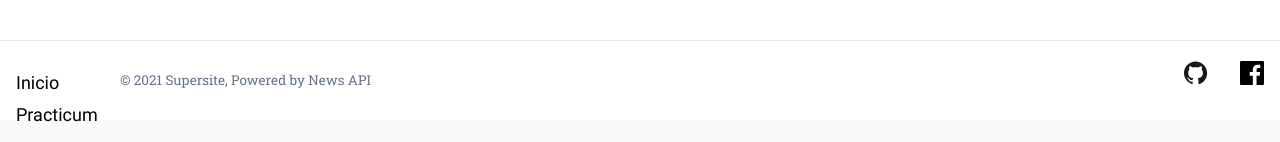
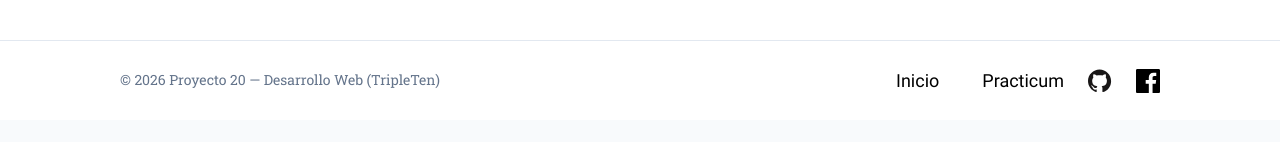
Before and after one commit to juanleon8/project-name-frontend, a React app: page / in a window 1280 px wide. Shown: the part 1161-1303 px from the top of the page. After the commit the page ends 1281 px from the top, so only its background shows below. Built offline with nearby package versions, Linux system fonts and the light colour scheme; the HTML template or start-up script is replaced by a standard one.

Commit message:
Restaurar footer a diseño original

```diff
--- a/src/components/Footer.jsx
+++ b/src/components/Footer.jsx
@@ -5,7 +5,7 @@ export default function Footer() {
   return (
     <footer className="app-footer">
       <p className="app-footer__copyright">
-        © 2021 Supersite, Powered by News API
+        © {new Date().getFullYear()} Proyecto 20 — Desarrollo Web (TripleTen)
       </p>
       <div className="app-footer__right">
         <nav className="app-footer__menu">
--- a/src/index.css
+++ b/src/index.css
@@ -935,31 +935,28 @@ button {
   width: 100%;
   max-width: 1440px;
   height: 80px;
+  display: flex;
+  align-items: center;
+  justify-content: space-between;
+  background: #ffffff;
   margin: 0 auto;
-  display: flex;
-  align-items: center;
-  justify-content: flex-start;
-  background: #ffffff;
-  position: relative;
+}
+
+.app-footer__copyright {
+  margin-left: 104px;
+}
+
+.app-footer__right {
+  display: flex;
+  align-items: center;
+  gap: var(--sp-6);
+  margin-right: 104px;
 }
 
 .app-footer__menu {
   display: flex;
-  flex-direction: column;
-  align-items: flex-start;
-  gap: 8px;
-  position: absolute;
-  top: 30px;
-  left: 16px;
-  width: 200px;
-  height: 74px;
-  opacity: 1;
-  transform: rotate(0deg);
-  margin-right: 40px;
-}
-
-.app-footer__menu a:first-child {
-  margin-right: 43px;
+  align-items: center;
+  gap: 43px;
 }
 
 .app-footer__menu a {
@@ -976,82 +973,15 @@ button {
 }
 
 .app-footer__icons {
-  position: absolute;
-  top: 20px;
-  right: 16px;
-  left: auto;
-  display: flex;
-  align-items: center;
-  gap: var(--sp-2);
-  width: auto;
-  height: 24px;
-  opacity: 1;
-  transform: rotate(0deg);
-  margin-right: 0;
+  display: flex;
+  align-items: center;
+  gap: 24px;
 }
 
 .app-footer__icons img {
   width: 24px;
   height: 24px;
   flex-shrink: 0;
-}
-
-.app-footer__icons a:first-child {
-  margin-right: 24px;
-}
-
-.app-footer__copyright {
-  margin-left: 104px;
-  font-size: 13.5px;
-  width: 288px;
-  height: 22px;
-}
-
-.navbar .navbar__links a.navbar__saved-news {
-  font-family: 'Roboto', sans-serif;
-  font-size: 18px;
-  margin-left: 46.5px;
-  margin-right: 46.5px;
-  width: 195px;
-  height: 24px;
-  display: inline-flex;
-  align-items: center;
-  color: #ffffff;
-  text-decoration: none;
-  background: transparent;
-  position: relative;
-}
-
-.navbar__menu--active {
-  background: #FFFFFF;
-  color: #1A1B22;
-}
-
-.navbar__menu--active .navbar__inicio,
-.navbar__menu--active .navbar__saved-news {
-  color: #1A1B22 !important;
-}
-
-.navbar__menu--active .navbar__signin,
-.navbar__menu--active .navbar__user {
-  color: #1A1B22 !important;
-  border-color: #1A1B22 !important;
-  background: transparent;
-}
-
-.navbar__menu--active .navbar__inicio-bar {
-  background: #1A1B22;
-}
-
-.navbar__menu--active .navbar__saved-bar {
-  background: #1A1B22;
-}
-
-.navbar .navbar__links a.navbar__saved-news:hover,
-.navbar .navbar__links a.navbar__saved-news:focus,
-.navbar .navbar__links a.navbar__saved-news:active {
-  color: #ffffff;
-  background: transparent;
 }
 
 /* ===== Utilities ===== */
@@ -1135,7 +1065,7 @@ button {
     height: 752px;
   }
 
-  .app-footer {
+.app-footer {
     width: 320px;
     height: 176px;
   }
@@ -1147,6 +1077,29 @@ button {
     margin: 132px 0 22px 0;
     flex-shrink: 0;
     text-align: center;
+  }
+
+  .app-footer__menu {
+    display: flex;
+    flex-direction: column;
+    align-items: flex-start;
+    gap: 8px;
+    position: absolute;
+    top: 30px;
+    left: 16px;
+    width: 200px;
+    height: 74px;
+    opacity: 1;
+    transform: rotate(0deg);
+    margin-right: 40px;
+  }
+
+  .app-footer__icons {
+    position: absolute;
+    top: 20px;
+    right: 16px;
+    width: auto;
+    height: 24px;
   }
 
   .news-card {
```
